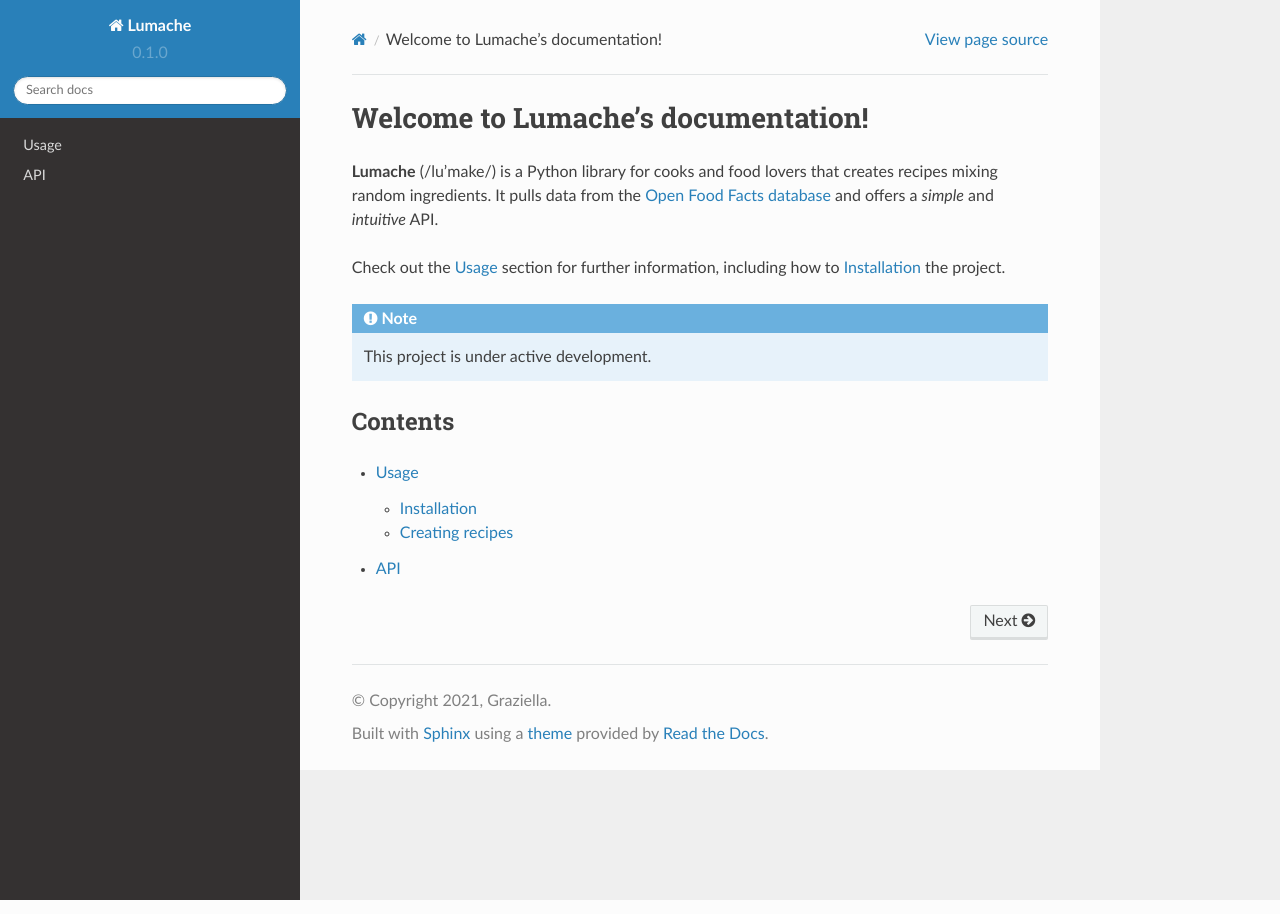
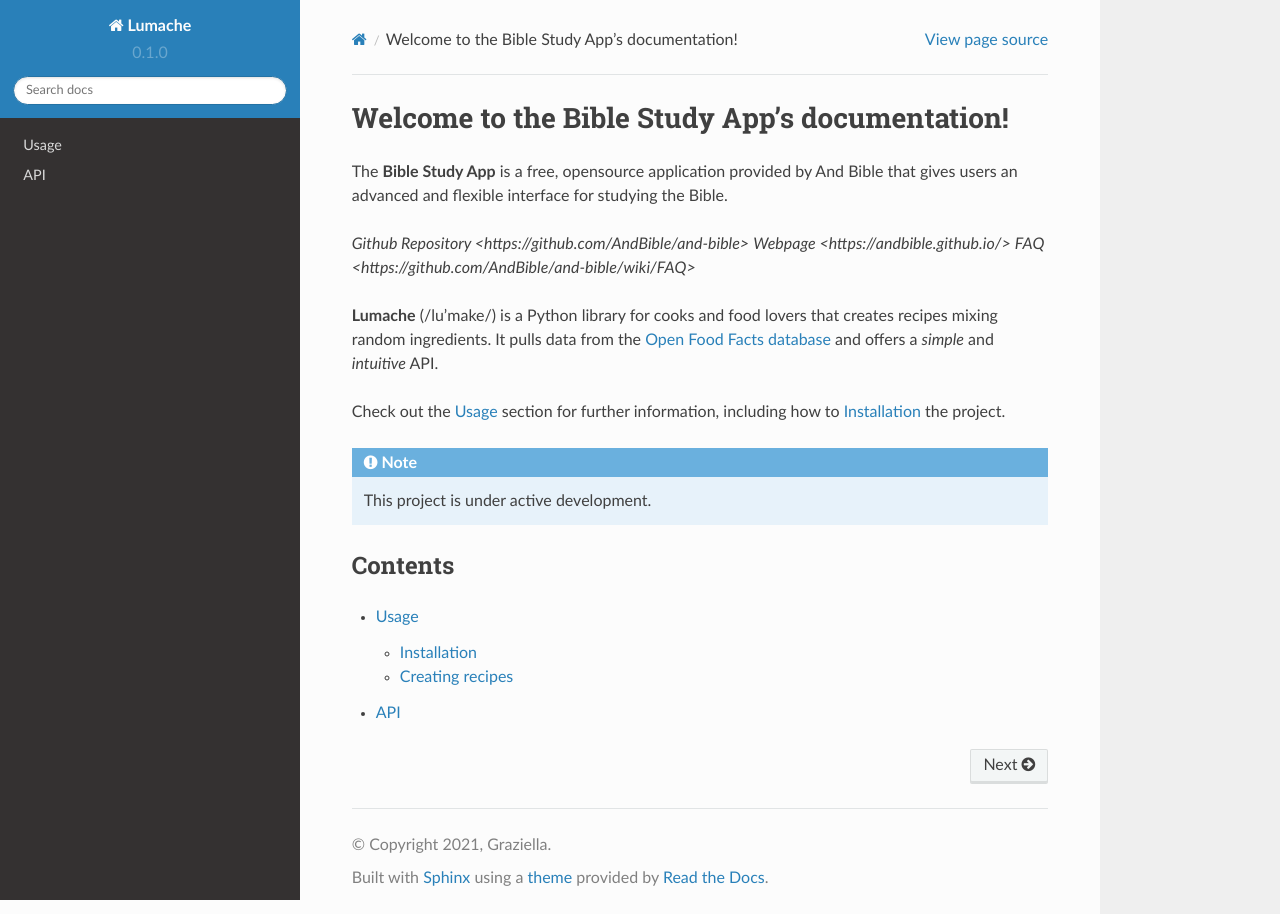
Before and after one commit to AndBible/docs, a Sphinx documentation site: the page built from docs/source/index.rst, in a window 1280 px wide. Built offline with Sphinx 7.4.7 and the Read the Docs theme 2.0.0, drawn with Linux system fonts in a browser that asks for light colours.

Commit message:
Update index.rst

```diff
--- a/docs/source/index.rst
+++ b/docs/source/index.rst
@@ -1,5 +1,12 @@
-Welcome to Lumache's documentation!
+Welcome to the Bible Study App's documentation!
 ===================================
+
+The **Bible Study App** is a free, opensource application provided by And Bible that gives users  an advanced
+and flexible interface for studying the Bible.
+
+`Github Repository <https://github.com/AndBible/and-bible>`
+`Webpage <https://andbible.github.io/>`
+`FAQ <https://github.com/AndBible/and-bible/wiki/FAQ>`
 
 **Lumache** (/lu'make/) is a Python library for cooks and food lovers
 that creates recipes mixing random ingredients.
```
